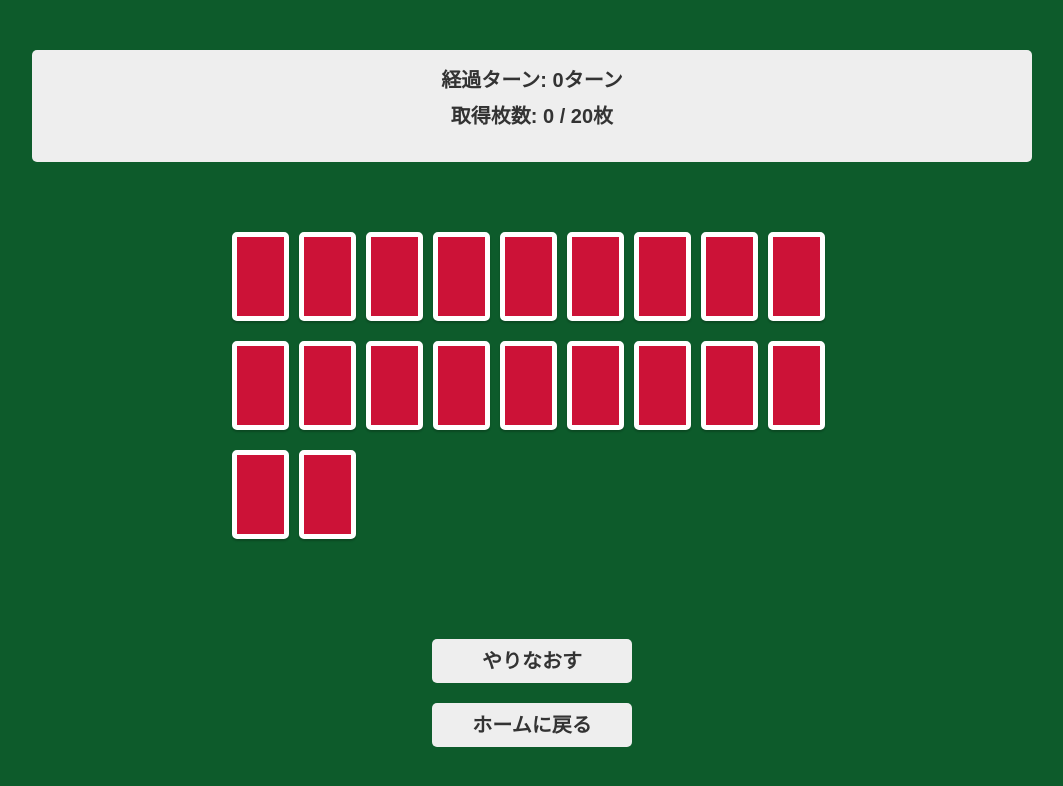
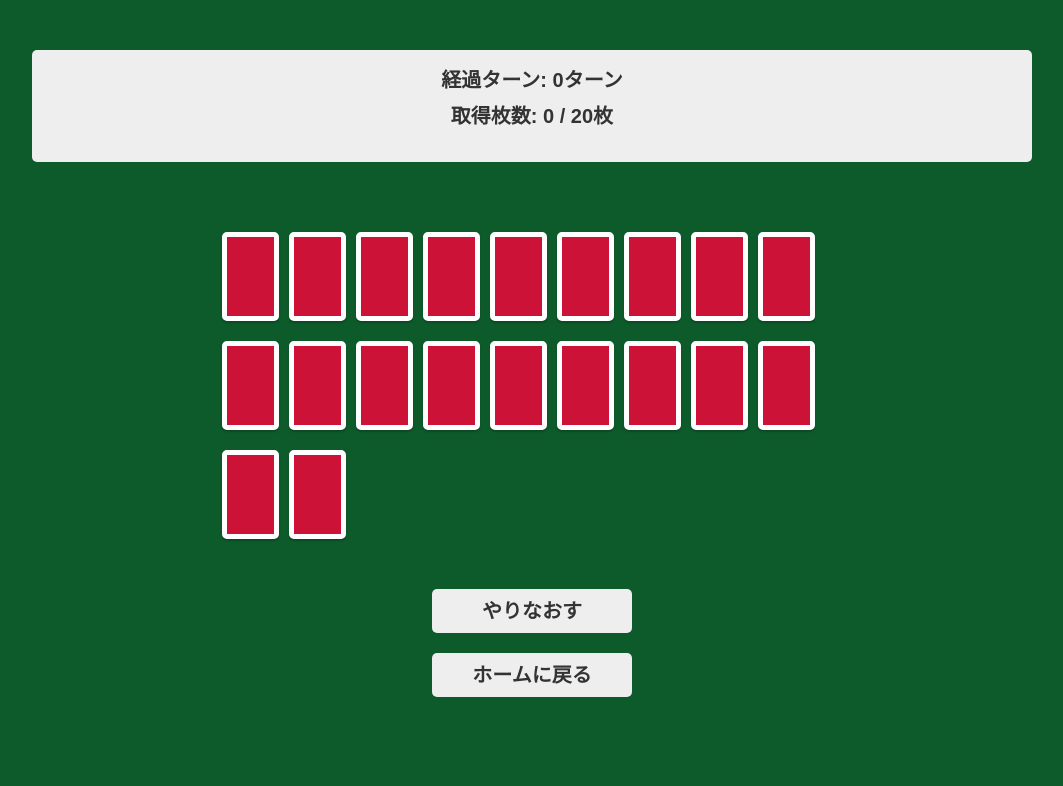
Before and after one commit to foolish-pine/concentration-game, a Vue app: page /practice in a window 1280 px wide. Shown: the top 786 px of the page, without its empty margins (108-1171 px from the left). Built offline with nearby package versions, Linux system fonts and the light colour scheme; a web font is replaced by a local one.

Commit message:
fix: ゲーム画面のスタイル修正

```diff
--- a/src/components/ButtonSet.vue
+++ b/src/components/ButtonSet.vue
@@ -18,7 +18,7 @@ export default class ButtonSet extends Vue {}
   flex-direction: column;
   gap: 20px;
   width: 200px;
-  margin: 50px auto 0;
+  margin: 0 auto;
 }
 
 .button {
--- a/src/components/ComMode.vue
+++ b/src/components/ComMode.vue
@@ -323,7 +323,7 @@ export default class CardField extends Vue {
 .card-field {
   display: flex;
   flex-wrap: wrap;
-  max-width: 800px;
+  max-width: 820px;
   padding: 50px 100px;
   margin: 0 auto;
 }
--- a/src/components/PracticeMode.vue
+++ b/src/components/PracticeMode.vue
@@ -194,7 +194,7 @@ export default class CardField extends Vue {
   display: flex;
   flex-wrap: wrap;
   gap: 20px 10px;
-  max-width: 800px;
+  max-width: 820px;
   padding: 50px 100px;
   margin: 0 auto;
 }
--- a/src/views/Practice.vue
+++ b/src/views/Practice.vue
@@ -24,7 +24,7 @@ export default class Practice extends Vue {}
   display: flex;
   flex-direction: column;
   width: 200px;
-  margin: 50px auto 0;
+  margin: 0 auto;
   button:nth-of-type(1) {
     margin-bottom: 20px;
   }
```
